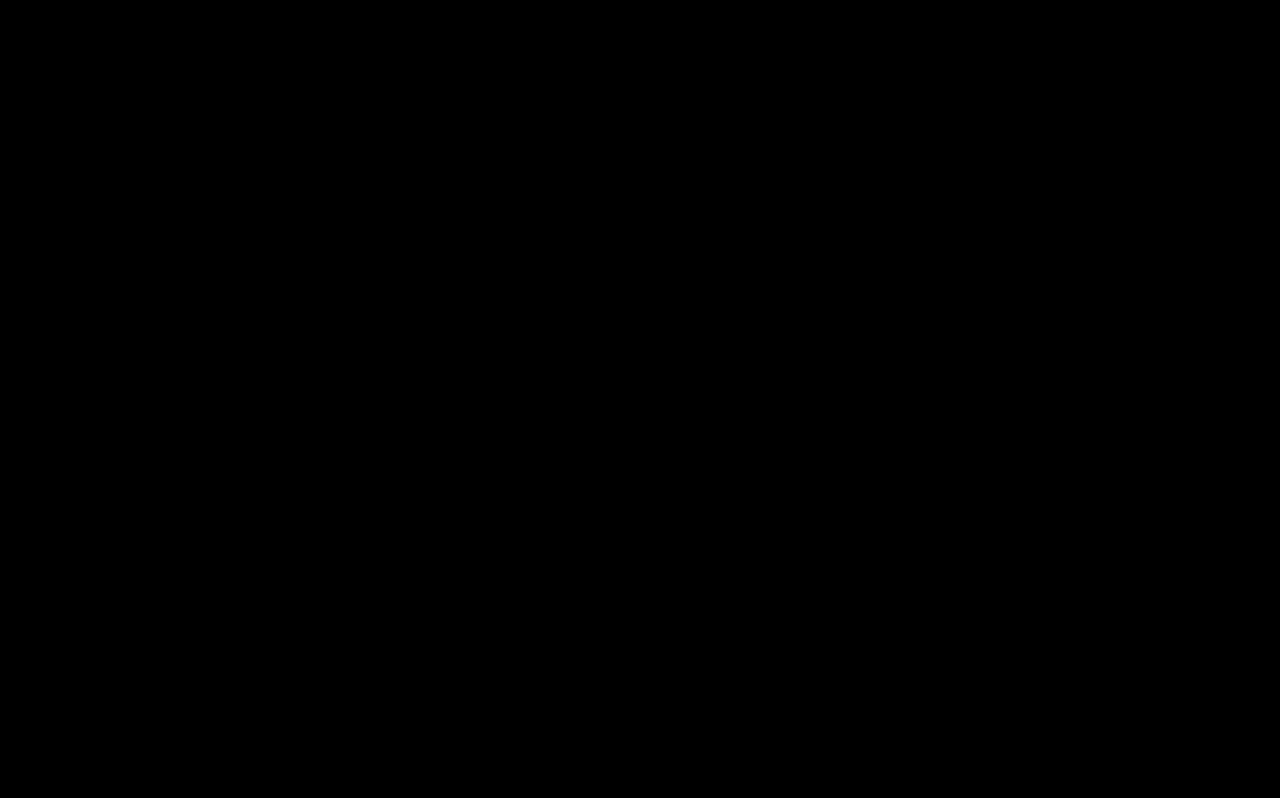
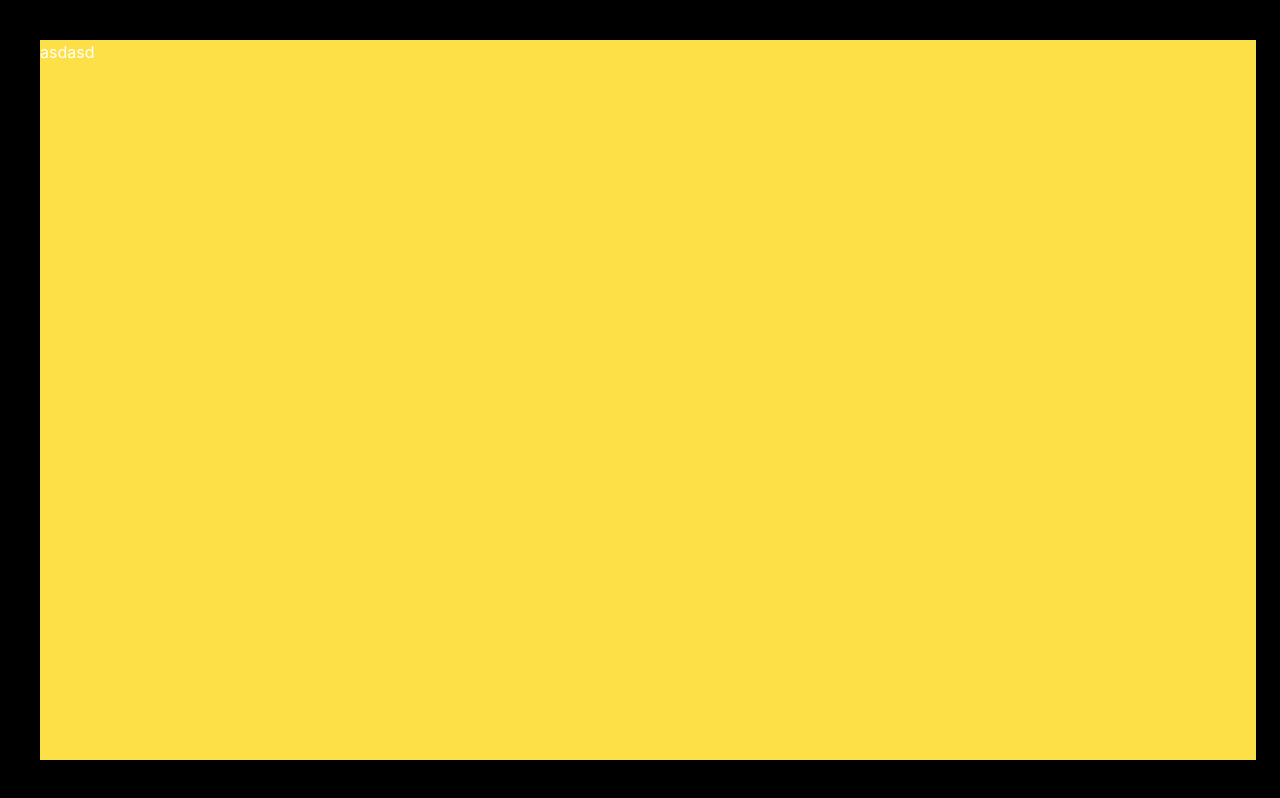
Before and after one commit to MuhammadBurhanArshad/React_TS_DnD, a React (Vite) app: page / in a window 1280 px wide. Built offline with nearby package versions, Linux system fonts and the light colour scheme.

Commit message:
Basic Setup

```diff
--- a/src/App.tsx
+++ b/src/App.tsx
@@ -1,12 +1,14 @@
-import { useState } from 'react'
-import reactLogo from './assets/react.svg'
-import viteLogo from '/vite.svg'
 import './App.css'
+import KanBanBoard from '@/components/KanBanBoard'
 
 function App() {
  return(
-  <div></div>
- )
+    <KanBanBoard />
+  )
 }
 
 export default App
+
+
+
+// https://www.youtube.com/watch?v=RG-3R6Pu_Ik
--- a/src/components/KanBanBoard.tsx
+++ b/src/components/KanBanBoard.tsx
@@ -0,0 +1,9 @@
+const KanBanBoard = () => {
+  return (
+    <div className="bg-yellow-300 m-10 h-[90dvh] w-[95dvw]">
+      asdasd
+    </div>
+  )
+}
+
+export default KanBanBoard
```
